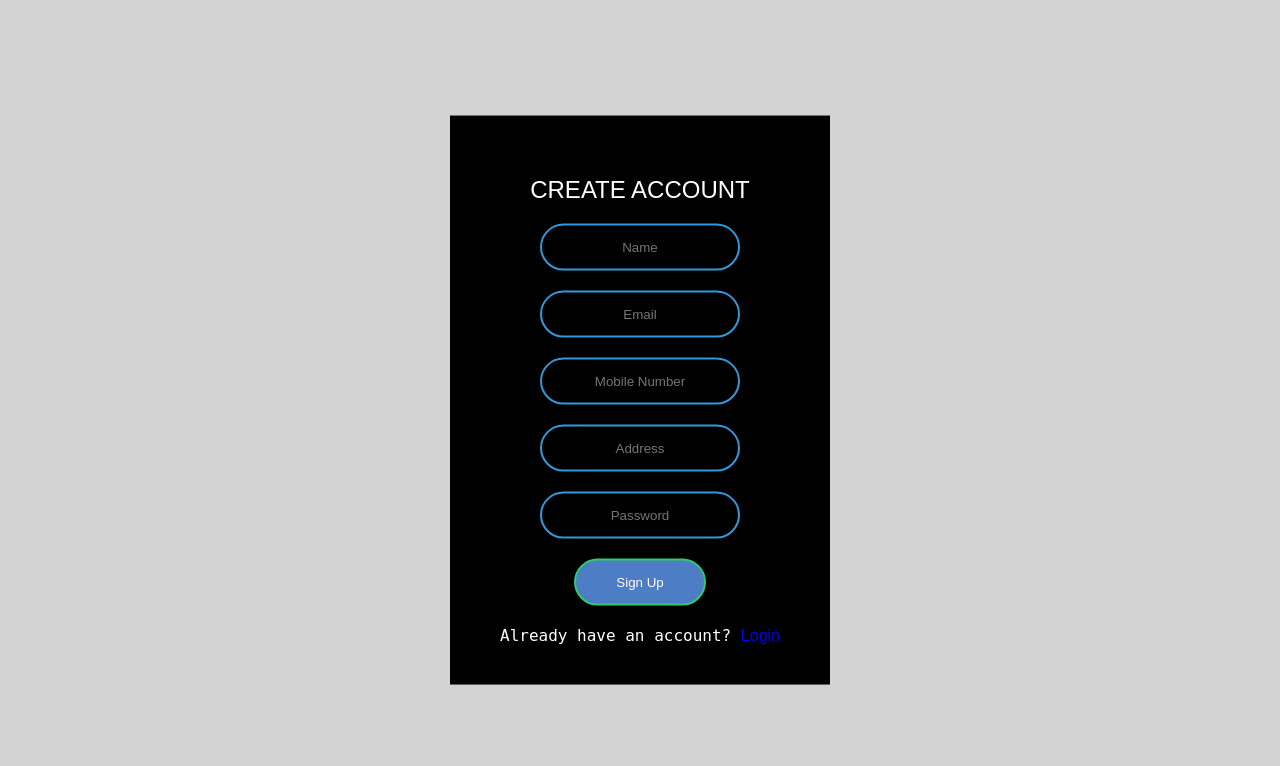
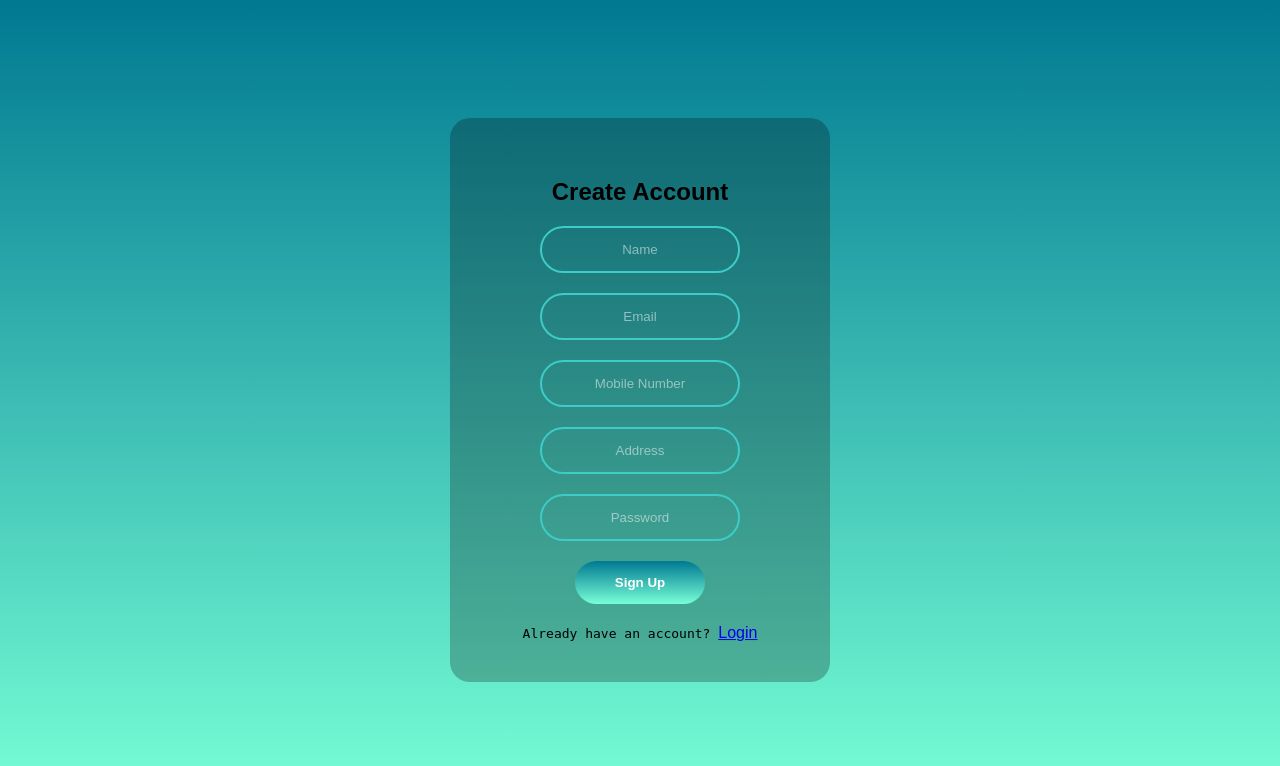
Before and after one commit to umeshkv2/e-commerce, a Python web app: template project1/templates/register.html in a window 1280 px wide. Shown: the top 766 px of the page. Run offline with Jinja, Linux system fonts and the light colour scheme; the template is opened without the code that fills it, so the values that code supplies are empty.

Commit message:
Update register.html

```diff
--- a/project1/templates/register.html
+++ b/project1/templates/register.html
@@ -2,11 +2,11 @@
 	<head>
 			<title>Register</title>
 			<head>
-				<link rel="stylesheet" type="text/css" href="../static/register.css">
+				<link rel="stylesheet" type="text/css" href="../static/login.css">
 			</head>
 	</head>
 	<body>
-		<form class="registerform" action="verify.html" method="post">
+		<form class="loginform" action="verify.html" method="post">
 			<h2>Create Account</h2>
       <input type="text" name="" placeholder="Name">
 			<input type="email" name="" placeholder="Email">
```
